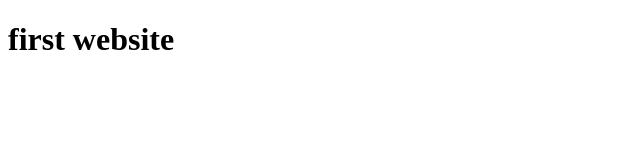
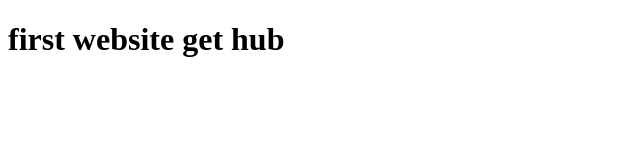
Before and after one commit to mrshovon/MyFirstWebsite, a plain HTML site: page index.html in a window 1280 px wide. Shown: the whole page, without its empty margins (0-640 px from the left). Drawn offline with Linux system fonts and the light colour scheme.

Commit message:
commited

```diff
--- a/index.html
+++ b/index.html
@@ -7,6 +7,6 @@
     <title>Document</title>
 </head>
 <body>
-    <h1>first website</h1>
+    <h1>first website get hub</h1>
 </body>
 </html>
```
